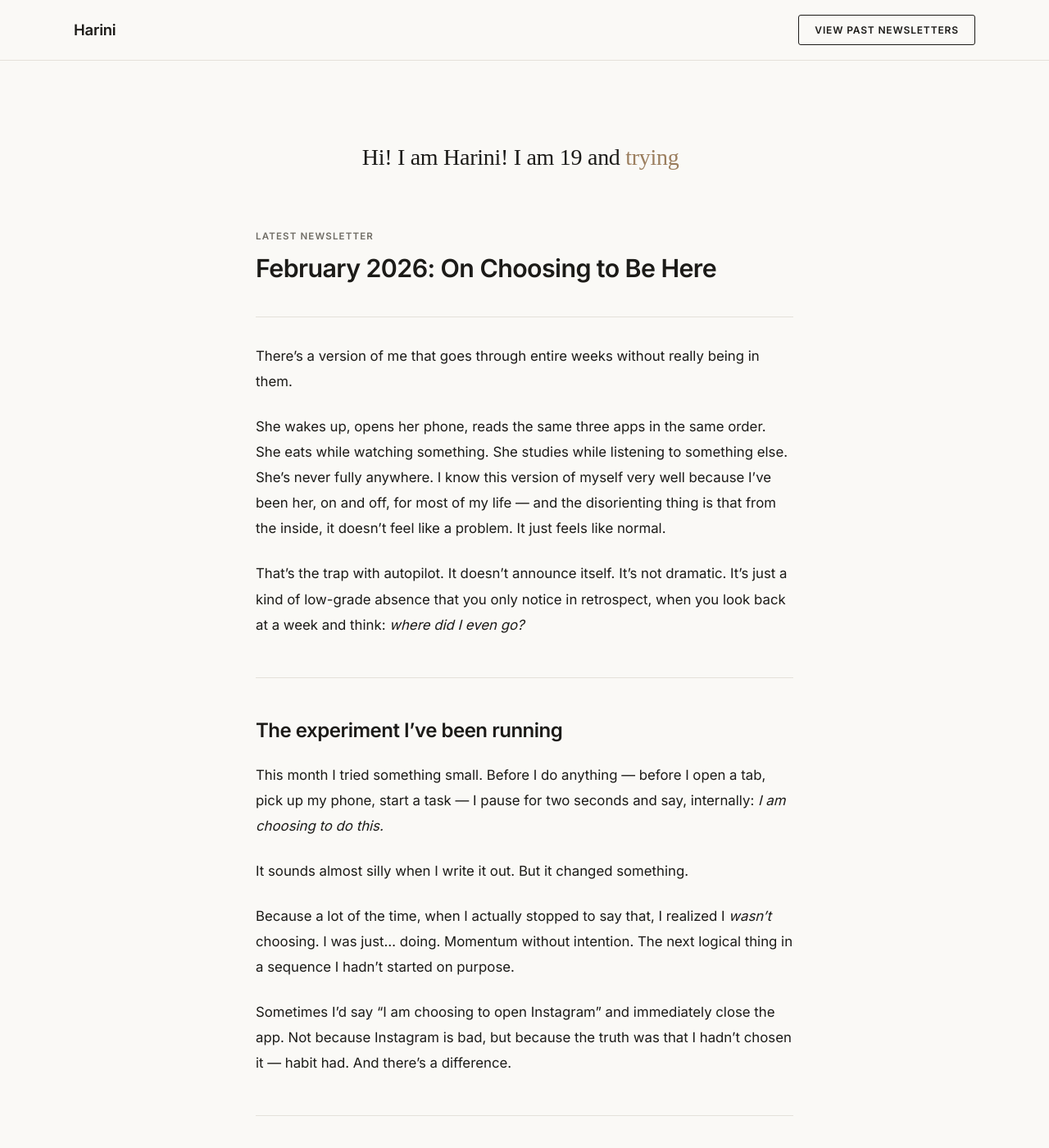
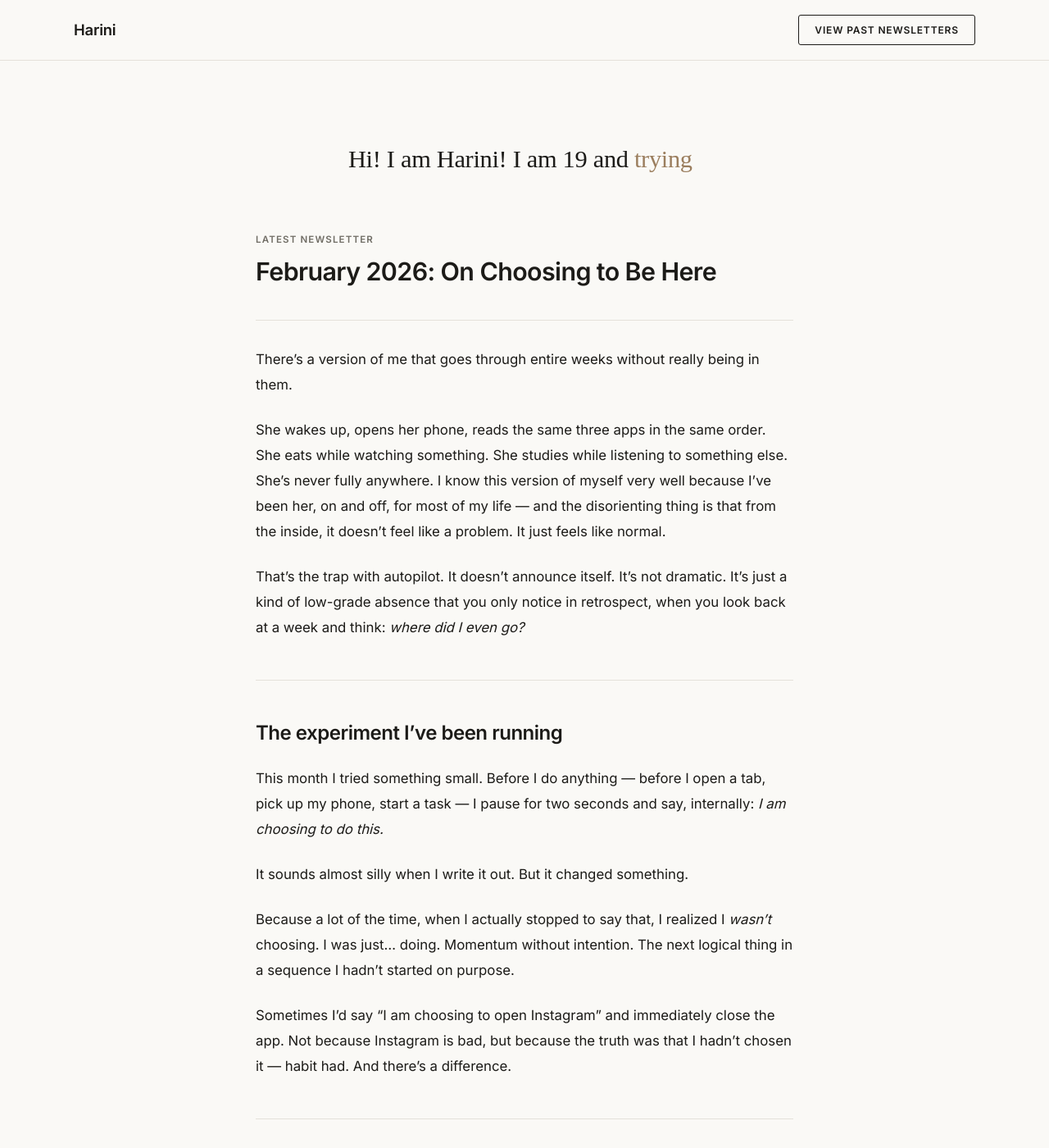
Before and after one commit to Harini-UW/harini.lol, a Jekyll site: the page built from index.html, in a window 1280 px wide and 1400 px high. Shown: the whole window at 82% size. Built offline with Jekyll 4.4.1, drawn with Linux system fonts in a browser that asks for light colours; some web fonts are replaced.

Commit message:
Match hero font size to newsletter title

```diff
--- a/assets/css/main.css
+++ b/assets/css/main.css
@@ -143,7 +143,7 @@ a {
 
 .hero__text {
   font-family: 'Times New Roman', Times, serif;
-  font-size: clamp(1.2rem, 2.5vw, 1.75rem);
+  font-size: clamp(1.35rem, 3vw, 1.9rem);
   font-weight: 400;
   line-height: 1.6;
   letter-spacing: -0.01em;
```
